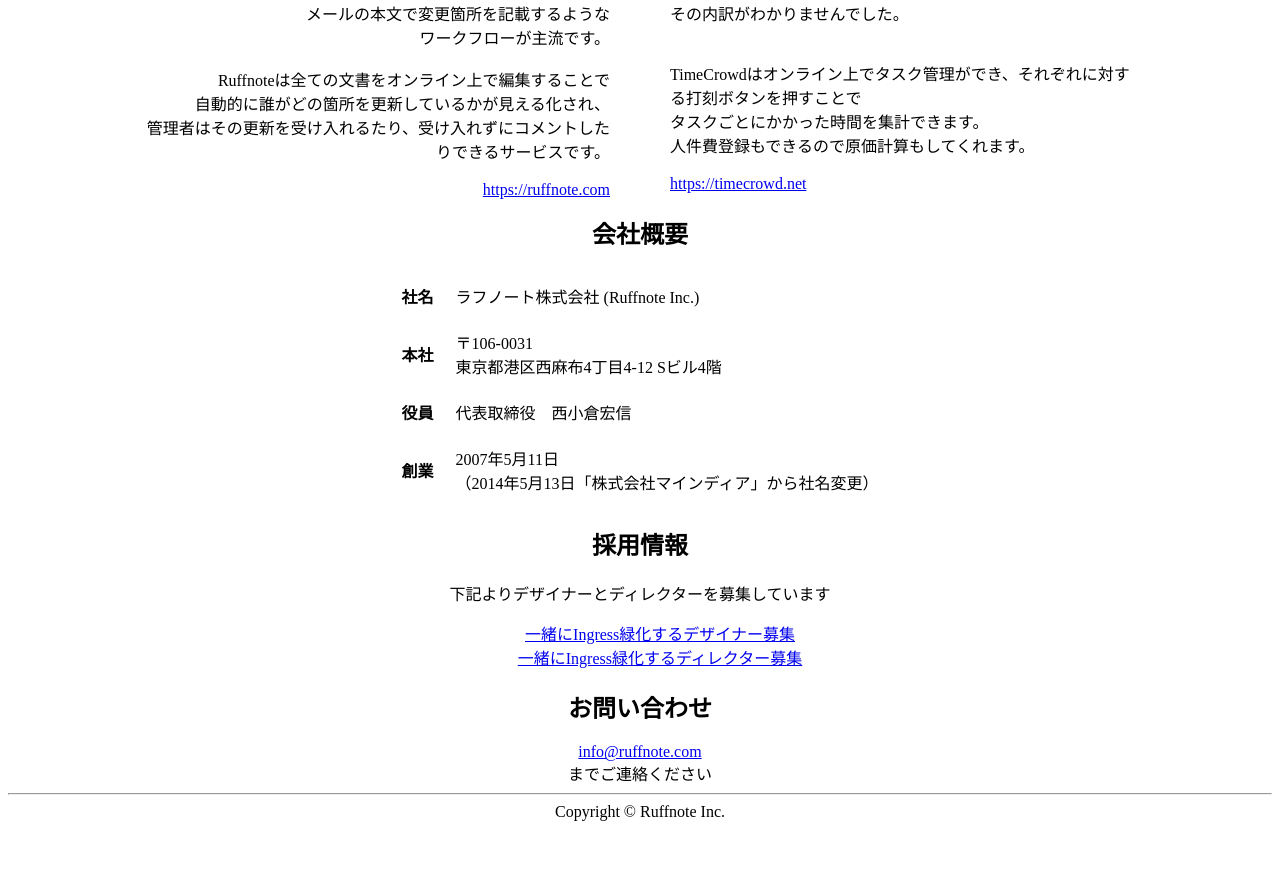
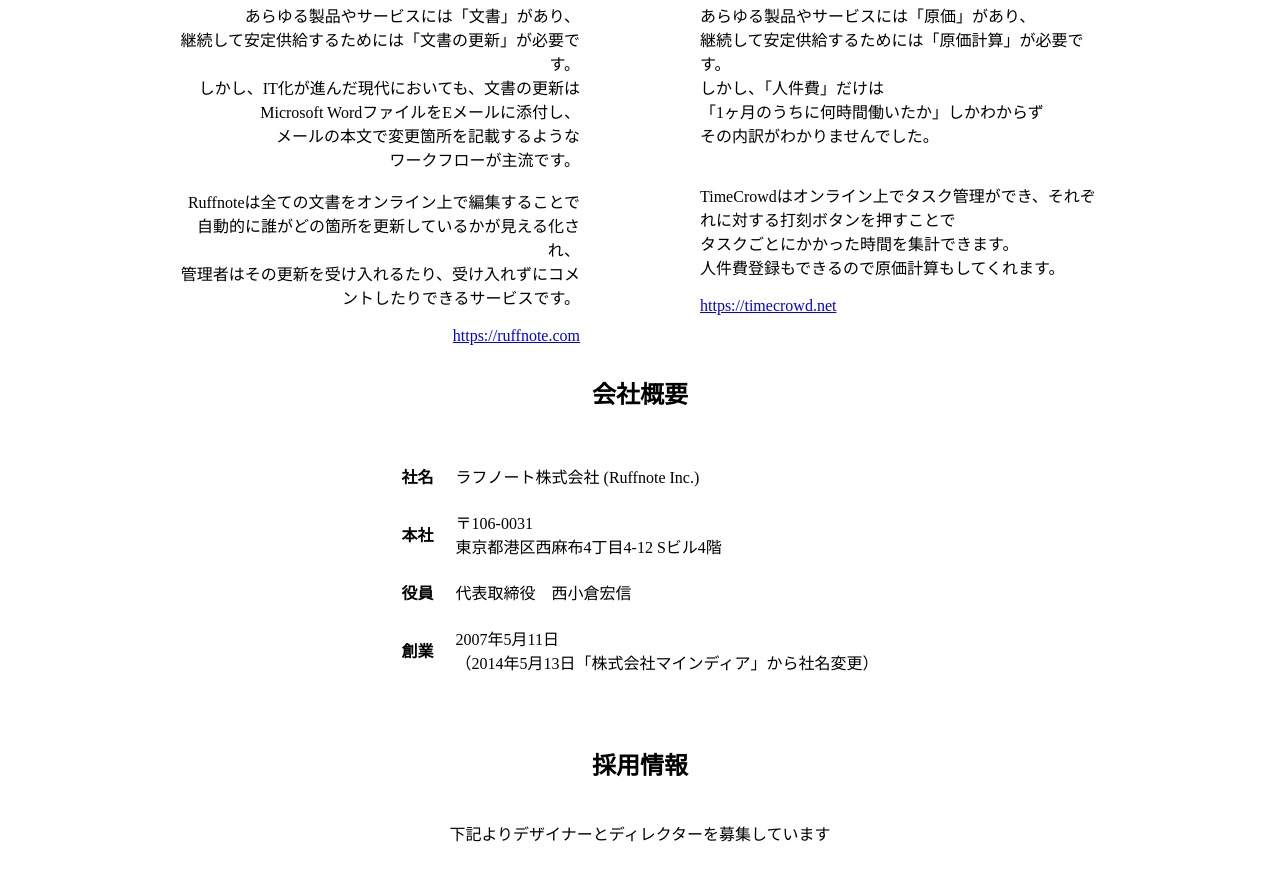
Before and after one commit to ruffnote/co-ruffnote-com, a plain HTML site: page index.html in a window 1280 px wide. Shown: the part 996-1873 px from the top of the page. Before the commit the page ends 1825 px from the top, so only its background shows below. Drawn offline with Linux system fonts and the light colour scheme.

Commit message:
マージン調整

```diff
--- a/index.html
+++ b/index.html
@@ -6,8 +6,12 @@
 <meta content="ラフノート株式会社のコーポレートサイトです。文書管理ツール「Ruffnote」とタイムトラッキングツール「TimeCrowd」の開発・運営をしています" name="description" />
 <link href="./img/favicon.ico" rel="icon" type="image/ico" />
 <title>ラフノート株式会社</title>
-<link href="http://fonts.googleapis.com/css?family=Open+Sans:300" rel="stylesheet" type="text/css" />
 <style>
+* {
+  margin: 0;
+  padding: 0;
+  border: 0;
+}
 body {
   text-align: center;
 }
@@ -25,7 +29,12 @@
 }
 h2 {
   clear:both;
+  margin: 60px 0 40px;
 }
+p {
+  margin: 30px;
+}
+
 .wrapper {
   width: 1000px;
   margin: 0 auto;
@@ -40,9 +49,23 @@
   float:right;
   text-align:left;
 }
+
+hr.header {
+  background: #000;
+  height: 10px;
+}
+
+#footer {
+  margin-top: 20px;
+  padding: 60px 0 60px;
+  width: 100%;
+  background: #000;
+  color: #fff;
+}
 </style>
 </head>
 <body>
+<hr class='header' />
 <img src='./img/logo.png' width='200px' />
 <h1>ラフノート株式会社</h1>
 <p>ラフノート株式会社はオンラインツールの提供を通じて新しい働き方を提案します</p>
@@ -128,7 +151,7 @@
 
 <hr />
 
-<div>Copyright &copy Ruffnote Inc.</div>
+<div id='footer'>Copyright &copy Ruffnote Inc.</div>
 
 </body>
 </html>
```
